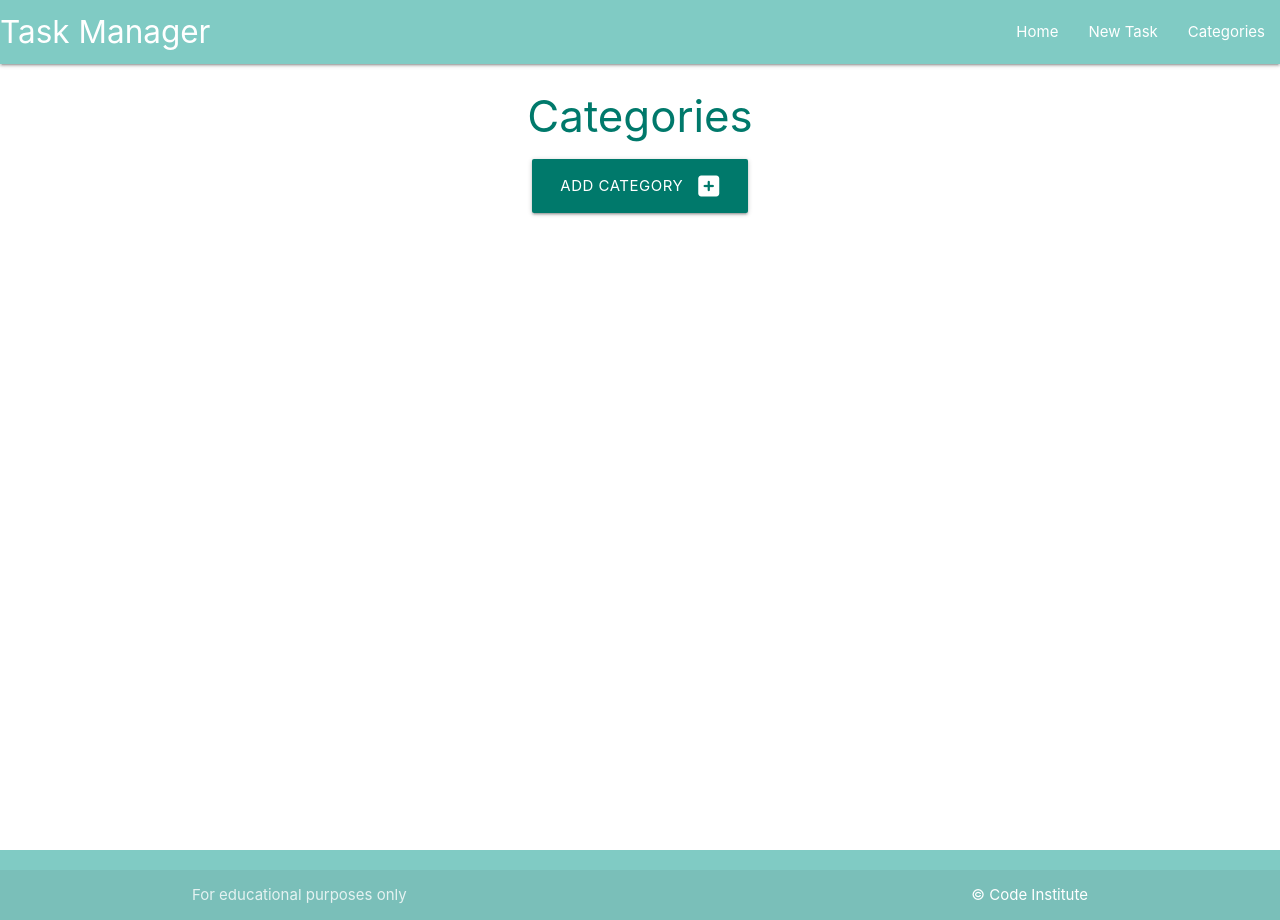
After one commit to louwJohan/task-manager, a Flask app: page /categories in a window 1280 px wide. The commit adds this page. Run offline with Flask 2, Linux system fonts and the light colour scheme; some libraries are stand-ins or nearby versions.

Commit message:
Add categories and add categories page and add function to post from data to database

```diff
--- a/taskmanager/routes.py
+++ b/taskmanager/routes.py
@@ -1,4 +1,4 @@
-from flask import render_template
+from flask import render_template, request, redirect, url_for
 from taskmanager import app, db
 from taskmanager.models import Category, Task
 
@@ -6,3 +6,17 @@ from taskmanager.models import Category, Task
 @app.route("/")
 def home():
     return render_template("tasks.html")
+
+
+@app.route("/categories")
+def categories():
+    return render_template("categories.html")
+
+@app.route("/add_category", methods=["GET", "POST"])
+def add_category():
+    if request.method == "POST":
+        category = Category(category_name=request.form.get("category_name"))
+        db.session.add(category)
+        db.session.commit()
+        return redirect(url_for("categories"))
+    return render_template("add_category.html")
--- a/taskmanager/templates/base.html
+++ b/taskmanager/templates/base.html
@@ -19,7 +19,7 @@
               <ul class="right hide-on-med-and-down">
                 <li><a href="{{ url_for('home')}}">Home</a></li>
                 <li><a href="">New Task</a></li>
-                <li><a href="">Categories</a></li>
+                <li><a href="{{ url_for('categories')}}">Categories</a></li>
 
               </ul>
             </div>
@@ -28,7 +28,7 @@
           <ul class="sidenav" id="mobile-demo">
             <li><a href="{{ url_for('home')}}">Home</a></li>
             <li><a href="">New Task</a></li>
-                <li><a href="">Categories</a></li>
+                <li><a href="{{ url_for('categories')}}">Categories</a></li>
           </ul>
     </header>
 
--- /dev/null
+++ b/taskmanager/templates/categories.html
@@ -0,0 +1,12 @@
+{% extends "base.html" %}
+{% block content %}
+
+<h3 class="teal-text text-darken-2 center-align">Categories</h3>
+<div class="row">
+    <div class="col s12 center-align">
+        <a href="{{ url_for('add_category')}}" class="btn-large teal darken-2">
+            Add Category <i class="fas fa-plus-square right"></i>
+        </a>
+    </div>
+</div>
+{% endblock %}
```
Also changed, not shown: taskmanager/templates/add_category.html (added, +27 -0 lines).
